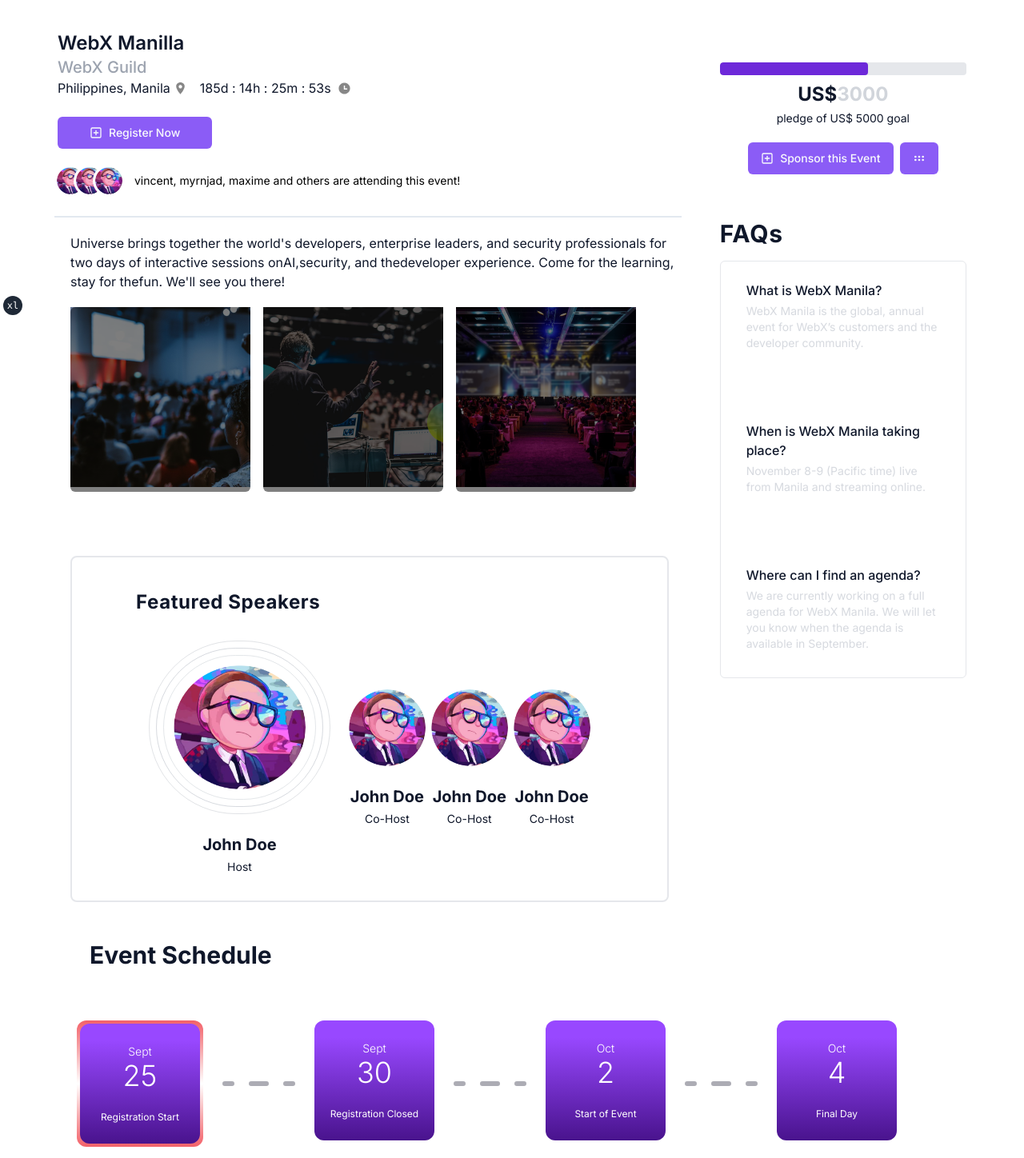
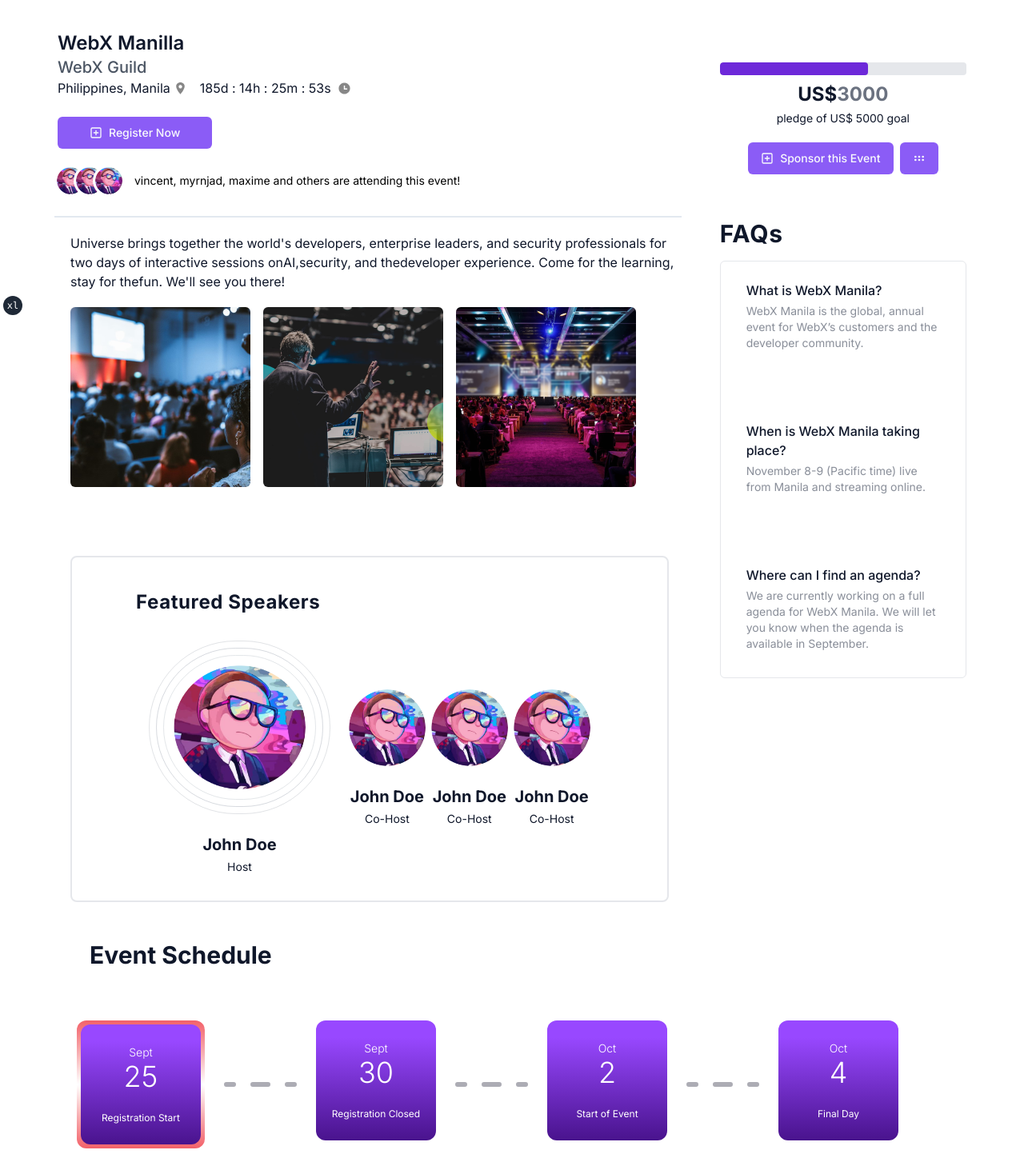
Before and after one commit to Guidlify/guidlify.com, a Next.js app: page /organization/event in a window 1280 px wide. Shown: the part 402-1850 px from the top of the page at 80% size. Built offline with nearby package versions, Linux system fonts and the light colour scheme.

Commit message:
chore: improve styling for light mode

```diff
--- a/app/organization/event/page.tsx
+++ b/app/organization/event/page.tsx
@@ -67,7 +67,9 @@
       <div className="flex px-10">
         <div className="mr-6 flex flex-col">
           <h1 className="mt-10 text-2xl font-semibold">WebX Manilla</h1>
-          <h3 className="mb-0 text-xl font-medium text-gray-400">WebX Guild</h3>
+          <h3 className="mb-0 text-xl font-medium text-gray-600 dark:text-gray-400">
+            WebX Guild
+          </h3>
           <div className="flex">
             <div className="mr-4 flex items-center justify-center">
               Philippines, Manila
@@ -116,8 +118,9 @@
                     alt={`event snapshot ${idx}"`}
                     width={225}
                     height={225}
+                    className="rounded-md"
                   />
-                  <div className="absolute left-0 top-0 h-full w-full rounded-md bg-black opacity-50"></div>
+                  <div className="absolute left-0 top-0 h-full w-full rounded-md opacity-50 dark:bg-black"></div>
                 </div>
               ))}
             </div>
@@ -167,7 +170,7 @@
           <div className="mb-8 mt-20 flex flex-col items-center justify-center">
             <CustomProgressBar value={3000} max={5000} />
             <div className="mb-1 mt-2 flex text-2xl font-bold">
-              US$ <span className="text-gray-300">3000</span>
+              US$ <span className="text-gray-500 dark:text-gray-300">3000</span>
             </div>
             <div className="text-sm">pledge of US$ 5000 goal</div>
             <div className="mt-5 flex">
@@ -196,7 +199,7 @@
                           {item.question}
                         </span>
                       </div>
-                      <p className="mb-2 mt-1 px-4 text-sm text-gray-300/90">
+                      <p className="mb-2 mt-1 px-4 text-sm text-gray-500/80 dark:text-gray-300/90">
                         {item.answer}
                       </p>
                       {innerIdx !== faq.items.length - 1 && (
@@ -220,7 +223,7 @@
             <>
               <div
                 className={`${
-                  index === 0 ? "rounded-xl p-1 " : "rounded-xl p-0"
+                  index === 0 ? "rounded-xl p-[5px]" : "rounded-xl p-0"
                 }`}
                 style={{
                   ...(index === 0 && {
```
